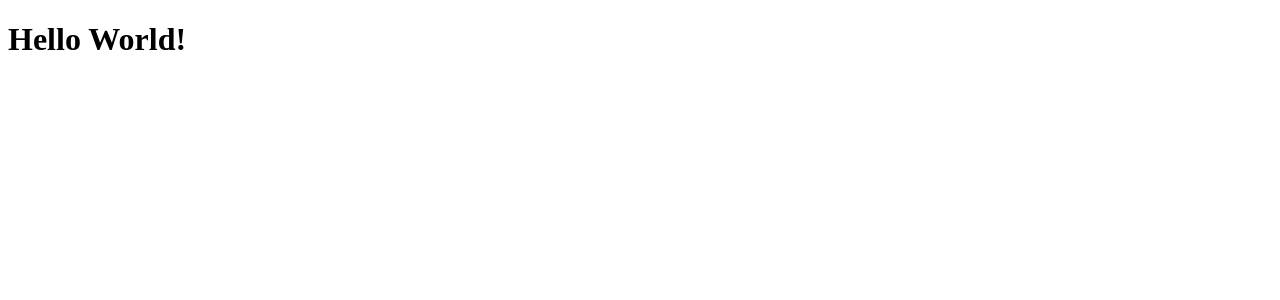
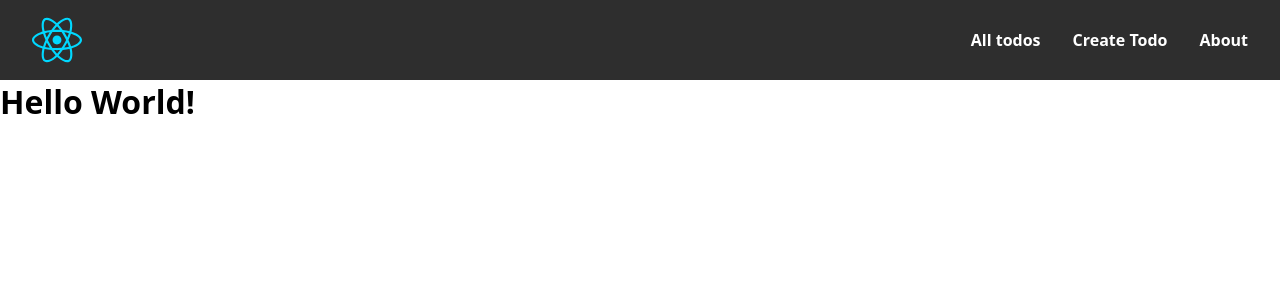
Before and after one commit to rolyanddev/app-todo-list, a React (Vite) app: page / in a window 1280 px wide. Shown: the top 300 px of the page. Built offline with nearby package versions, Linux system fonts and the light colour scheme.

Commit message:
added router and pages

```diff
--- a/package.json
+++ b/package.json
@@ -12,7 +12,8 @@
   },
   "dependencies": {
     "react": "^18.2.0",
-    "react-dom": "^18.2.0"
+    "react-dom": "^18.2.0",
+    "react-router-dom": "^6.4.3"
   },
   "devDependencies": {
     "@types/react": "^18.0.24",
--- a/src/App.tsx
+++ /dev/null
@@ -1,7 +0,0 @@
-export const App = () => {
-  return (
-    <div>
-      <h1>Hello World!</h1>
-    </div>
-  )
-}
--- /dev/null
+++ b/src/components/TheHeader.module.css
@@ -0,0 +1,18 @@
+.theHeader {
+  height: 5rem;
+  display: flex;
+  align-items: center;
+  padding-inline: 2rem;
+  background-color: #2e2e2e;
+  justify-content: space-between;
+}
+
+.linksItems {
+  gap: 2rem;
+  display: flex;
+}
+
+.link {
+  color: #fff;
+  font-weight: 600;
+}
--- /dev/null
+++ b/src/components/TheHeader.tsx
@@ -0,0 +1,31 @@
+import { Link } from 'react-router-dom'
+
+import styles from './TheHeader.module.css'
+import reactLogo from '../assets/react.svg'
+
+const TheHeader = () => {
+  return (
+    <header className={styles.theHeader}>
+      <img src={reactLogo} alt="react logo" width={50} height={50} />
+      <ul className={styles.linksItems}>
+        <li className={styles.linkItem}>
+          <Link className={styles.link} to="/">
+            All todos
+          </Link>
+        </li>
+        <li className={styles.linkItem}>
+          <Link className={styles.link} to="/">
+            Create Todo
+          </Link>
+        </li>
+        <li className={styles.linkItem}>
+          <Link className={styles.link} to="/about">
+            About
+          </Link>
+        </li>
+      </ul>
+    </header>
+  )
+}
+
+export default TheHeader
--- /dev/null
+++ b/src/main.css
@@ -0,0 +1,18 @@
+* {
+  margin: 0;
+  padding: 0;
+  box-sizing: border-box;
+}
+
+body {
+  font-family: system-ui, -apple-system, BlinkMacSystemFont, 'Segoe UI', Roboto,
+    Oxygen, Ubuntu, Cantarell, 'Open Sans', 'Helvetica Neue', sans-serif;
+}
+
+a {
+  text-decoration: none;
+}
+
+li {
+  list-style: none;
+}
--- a/src/main.tsx
+++ b/src/main.tsx
@@ -1,10 +1,12 @@
 import React from 'react'
 import ReactDOM from 'react-dom/client'
+import { RouterProvider } from 'react-router-dom'
 
-import { App } from './App'
+import './main.css'
+import { router } from './router'
 
 ReactDOM.createRoot(document.getElementById('root') as HTMLElement).render(
   <React.StrictMode>
-    <App />
+    <RouterProvider router={router} />
   </React.StrictMode>
 )
--- /dev/null
+++ b/src/pages/About.tsx
@@ -0,0 +1,10 @@
+import TheHeader from '../components/TheHeader'
+
+export const About = () => {
+  return (
+    <>
+      <TheHeader />
+      <h1>About</h1>
+    </>
+  )
+}
--- /dev/null
+++ b/src/pages/Home.tsx
@@ -0,0 +1,10 @@
+import TheHeader from '../components/TheHeader'
+
+export const Home = () => {
+  return (
+    <>
+      <TheHeader />
+      <h1>Hello World!</h1>
+    </>
+  )
+}
--- /dev/null
+++ b/src/router/index.tsx
@@ -0,0 +1,14 @@
+import { createBrowserRouter } from 'react-router-dom'
+import { Home } from '../pages/Home'
+import { About } from '../pages/About'
+
+export const router = createBrowserRouter([
+  {
+    path: '/',
+    element: <Home />
+  },
+  {
+    path: '/about',
+    element: <About />
+  }
+])
--- a/vite.config.ts
+++ b/vite.config.ts
@@ -5,6 +5,9 @@ import react from '@vitejs/plugin-react'
 
 export default defineConfig({
   plugins: [react()],
+  resolve: {
+    alias: []
+  },
   test: {
     environment: 'jsdom'
   }
```
Also changed, not shown: 1 other file (tests, documents, lock files or other folders).
